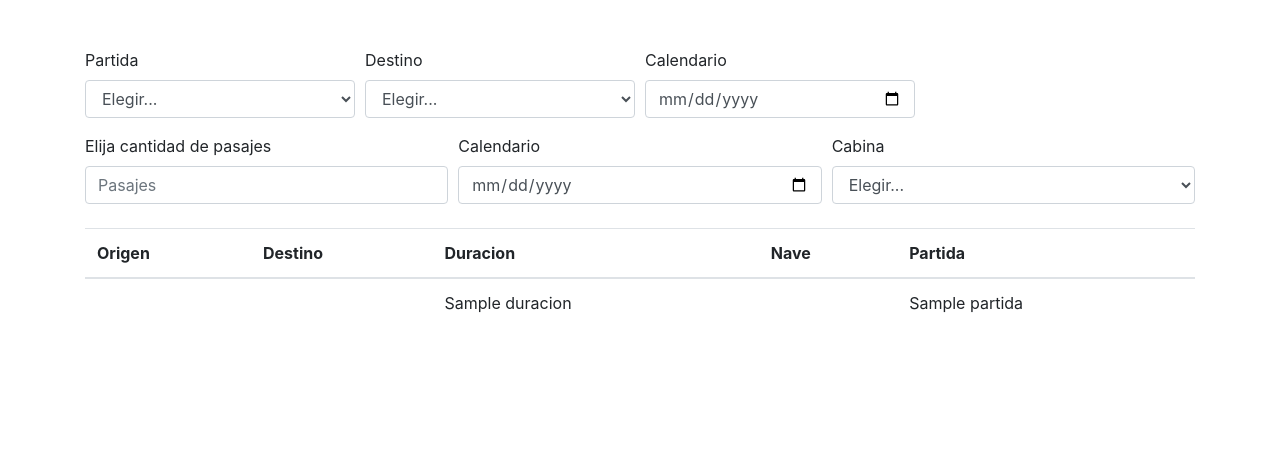
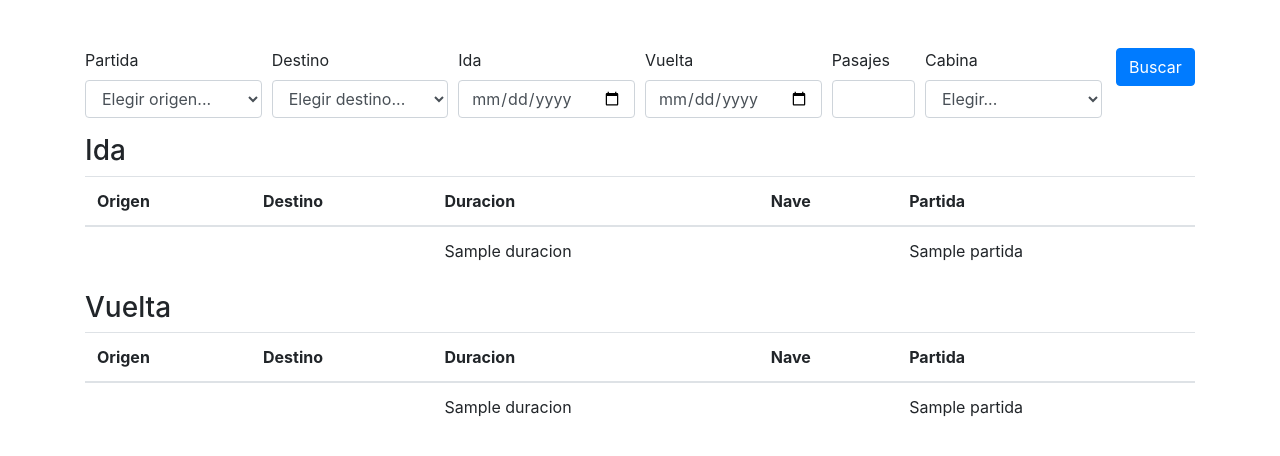
Before and after one commit to gohanxl/GauchoRocket, a PHP site: template vista/vista_vuelo.php in a window 1280 px wide. Shown: the part 85-541 px from the top of the page. Run offline with PHP 8.4, Linux system fonts and the light colour scheme; the template is opened without the code that fills it: most values are stand-ins (such as "Sample title", 1, 10 or a date in 2020); data that the repository does not hold is empty.

Commit message:
Se agrega funcionalidad buscar vuelo ida y vuelta

```diff
--- a/modelo/modelo_vuelo.php
+++ b/modelo/modelo_vuelo.php
@@ -25,7 +25,7 @@ function getVuelos()
 function searchVuelos($origen, $destino, $partida)
 {
     $conn = getConexion();
-    $query = "SELECT * FROM vuelo WHERE origen = $origen AND destino = $destino AND partida = $partida ORDER BY partida;";
+    $query = "SELECT * FROM vuelo WHERE origen = $origen AND destino = $destino AND partida = '$partida';";
     $result = execute_query($conn, $query);
     $resultArray = Array();
     if (mysqli_num_rows($result) > 0) {
--- a/vista/vista_vuelo.php
+++ b/vista/vista_vuelo.php
@@ -1,10 +1,9 @@
 <form class="form mb-2" method="get" action="/vuelo/buscar">
-
     <div class="form-row">
-        <div class="col-md-3 mb-3">
+        <div class="col-md-2 mb-2">
             <label for="inputTipo">Partida</label>
-            <select id="inputTipo" class="form-control" name="partida" required>
-                <option selected>Elegir...</option>
+            <select id="inputTipo" class="form-control" name="origen" required>
+                <option selected>Elegir origen...</option>
                 <?php
                 foreach ($locaciones as $locacion) {
                     echo "<option>" . $locacion['descripcion'] . "</option>";
@@ -12,10 +11,10 @@
                 ?>
             </select>
         </div>
-        <div class="col-md-3 mb-3">
+        <div class="col-md-2 mb-2">
             <label for="inputTipo">Destino</label>
-            <select id="inputTipo" class="form-control" name="locacion" required>
-                <option selected>Elegir...</option>
+            <select id="inputTipo" class="form-control" name="destino" required>
+                <option selected>Elegir destino...</option>
                 <?php
                 foreach ($locaciones as $locacion) {
                     echo "<option>" . $locacion['descripcion'] . "</option>";
@@ -23,19 +22,19 @@
                 ?>
             </select>
         </div>
-        <div class="col-md-3 mb-3">
-            <label for="buscar">Calendario</label>
-            <input class="form-control mr-sm-2" type="date" name="calendar">
+        <div class="col-md-2 mb-2">
+            <label for="buscar">Ida</label>
+            <input class="form-control mr-sm-2" type="date" name="partida">
         </div>
-        <div class="col-md-4 mb-3">
-            <label for="buscar">Elija cantidad de pasajes</label>
-            <input class="form-control mr-sm-2" type="number" placeholder="Pasajes" name="pasaje">
+        <div class="col-md-2 mb-2">
+            <label for="buscar">Vuelta</label>
+            <input class="form-control mr-sm-2" type="date" name="vuelta">
         </div>
-        <div class="col-md-4 mb-3">
-            <label for="buscar">Calendario</label>
-            <input class="form-control mr-sm-2" type="date" placeholder="Buscar" name="nombre">
+        <div class="col-md-1 mb-1">
+            <label for="buscar">Pasajes</label>
+            <input class="form-control mr-sm-2" type="number" placeholder="" name="pasaje">
         </div>
-        <div class="col-md-4 mb-3">
+        <div class="col-md-2 mb-2">
             <label for="inputCabina">Cabina</label>
             <select id="inputCabina" class="form-control" name="cabina" required>
                 <option selected>Elegir...</option>
@@ -46,6 +45,10 @@
                 ?>
             </select>
         </div>
+        <div class="col-md-1">
+            <label for="submit"></label>
+            <button class="btn btn-primary" type="submit">Buscar</button>
+        </div>
     </div>
 </form>
 <?php
@@ -53,6 +56,7 @@ if (isset($message)) {
     echo "<label class='text-danger'>" . $message . "</label>";
 }
 ?>
+<h3>Ida</h3>
 <table class="table table-hover">
     <thead>
     <tr>
@@ -73,8 +77,37 @@ if (isset($message)) {
             <td>" . $vuelo['duracion'] . "</td>
             <td>" . getNaveDescripcion($vuelo['nave']) . "</td>
             <td>" . $vuelo['partida'] . "</td>
-        </tr>";
-    };
+        </tr>";}
+    echo "
+    </tbody>
+    </table>";
+
+    if (isset($vueltas)) {
+        echo "
+            <h3>Vuelta</h3>
+            <table class=\"table table-hover\">
+            <thead>
+                <tr>
+                    <th scope=\"col\">Origen</th>
+                    <th scope=\"col\">Destino</th>
+                    <th scope=\"col\">Duracion</th>
+                    <th scope=\"col\">Nave</th>
+                    <th scope=\"col\">Partida</th>
+                </tr>
+                </thead>
+                <tbody>";
+        foreach ($vueltas as $vuelta) {
+            echo "
+                    <tr>
+                        <td>" . getLocacionDescripcion($vuelta['origen']) . "</td>
+                        <td>" . getLocacionDescripcion($vuelta['destino']) . "</td>
+                        <td>" . $vuelta['duracion'] . "</td>
+                        <td>" . getNaveDescripcion($vuelta['nave']) . "</td>
+                        <td>" . $vuelta['partida'] . "</td>
+                    </tr>";
+        }
+        echo "
+                </tbody>
+                </table>";
+    }
     ?>
-    </tbody>
-</table>
```
Also changed, not shown: controlador/controlador_vuelo.php (+9 -2 lines).
